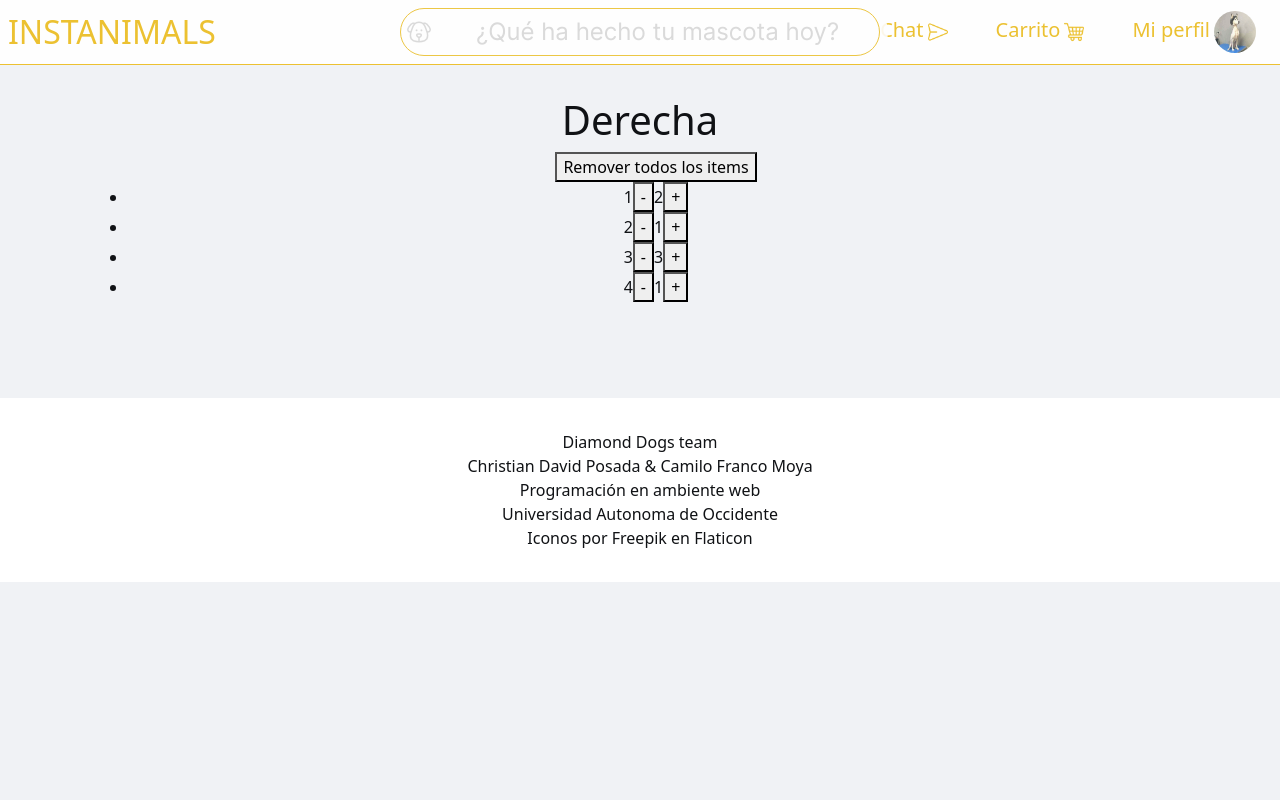
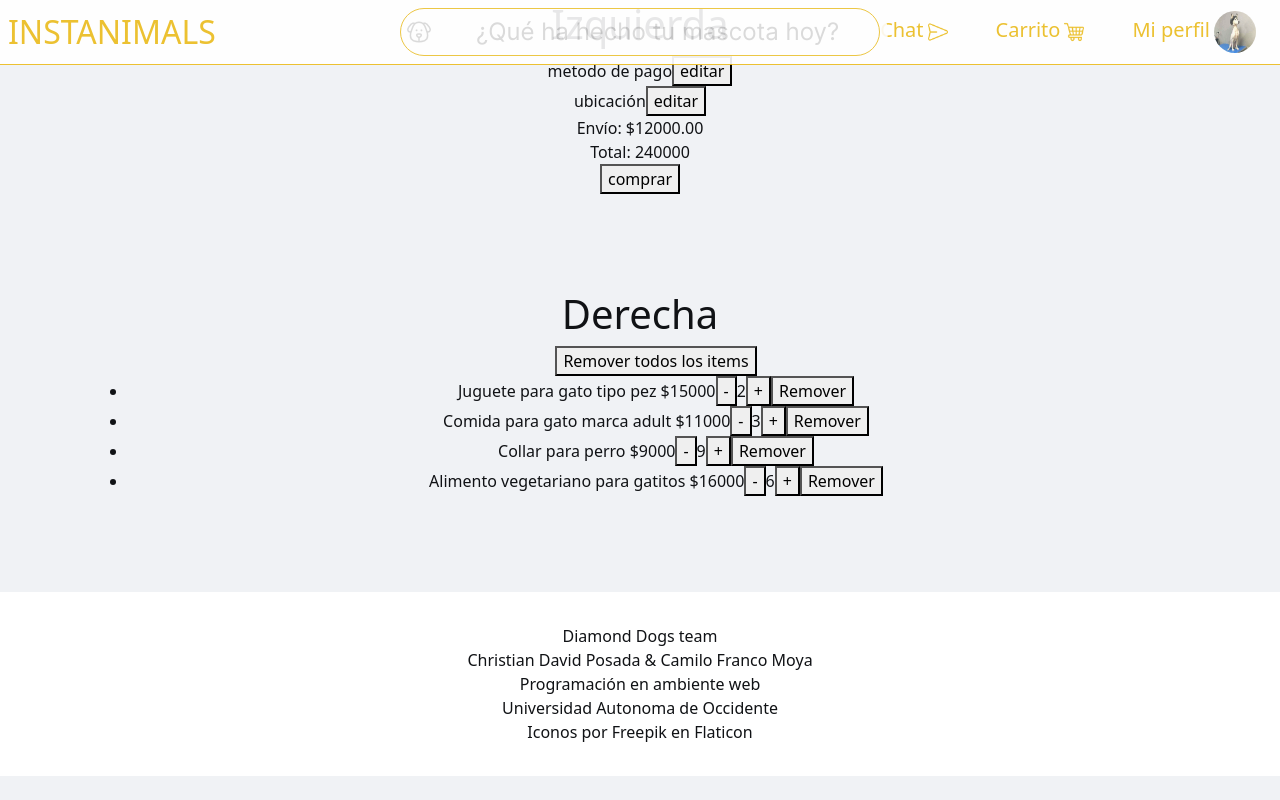
Before and after one commit to Aleksei324/instanimals-frontend, a React (Vite) app: page /cart in a window 1280 px wide. Built offline with nearby package versions, Linux system fonts and the light colour scheme.

Commit message:
Cart completado
Falta CSS

```diff
--- /dev/null
+++ b/src/components/Pago.tsx
@@ -0,0 +1,67 @@
+import "../styles/Login.css";
+import '../styles/Register.css';
+
+interface poputProps {
+  tipo: string
+}
+
+export const Pago = ({ tipo }: poputProps) => {
+  return (
+    <form className="componentLogin">
+      {
+        tipo === 'metodoPago'?
+          <>
+            <div className="titlePopup">
+              <span className="titleRegister">Ingrese su tarjeta</span><br/>
+            </div>
+
+            <div>
+              <label htmlFor="inputmail">Número de la tarjeta</label><br/>
+              <input className="yellowInputTextG inputFullLogin" type="email" id="inputmail" name="mail" />
+            </div>
+
+            <div>
+              <label htmlFor="inputpwd">Ingrese su tarjeta</label><br/>
+              <input className="yellowInputTextG inputFullLogin" type="password" id="inputpwd" />
+            </div>
+            <div className='cerca'>
+              <div>
+                <label htmlFor="inputnombre">CVV</label><br/>
+                <input className="yellowInputTextG inputHalfLogin" type="text" id="inputnombre" name="nombre" />
+              </div>
+            </div>
+
+            <div>
+              <label htmlFor="inputfecha">Vencimiento</label><br/>
+              <input className="yellowInputTextG inputHalfLogin" type="month" id="inputfecha" name="fecha" />
+            </div>
+          </>
+        :
+        tipo === 'ubicacion'?
+          <>
+            <div className="titlePopup">
+              <span className="titleRegister">Ingrese su dirección</span><br/>
+
+            </div>
+
+            <div>
+              <label htmlFor="inputmail">Dirección de envío</label><br/>
+              <input className="yellowInputTextG inputFullLogin" type="text" id="inputmail" name="direccion" />
+            </div>
+
+            <div>
+              <label htmlFor="inputpwd">Ciudad de envío</label><br/>
+              <input className="yellowInputTextG inputFullLogin" type="text" id="inputpwd" />
+            </div>
+          </>
+          :
+          null
+      }
+      <br/>
+      <div>
+        <button className='yellowButtonG buttonLogin' type="submit">Guardar</button>
+      </div>
+
+    </form>
+  )
+};
--- a/src/components/index.ts
+++ b/src/components/index.ts
@@ -2,6 +2,7 @@ export * from "./FeedHome";
 export * from "./PostHome";
 export * from "./PrivateRoutes";
 export * from "./Register";
+export * from "./Pago";
 
 // Shared
 export * from "./shared/Comment";
--- a/src/pages/Cart.tsx
+++ b/src/pages/Cart.tsx
@@ -1,55 +1,82 @@
 import { Layout } from "../components";
+import { useState } from "react";
 import { useSelector, useDispatch } from "react-redux";
-import {
-  changeQuantityCart,
-  removeFromCart,
-  removeAllFromCart,
-  addToCart,
-} from "../store/userSlice";
+import { changeQuantityCart, removeFromCart, removeAllFromCart, cartInterface } from "../store/userSlice";
+import { Footer, Pago, Popup } from "../components";
 import '../styles/cart.css';
-
-interface cartInterface {
-  id: string;
-  cant: number;
-}
+import { Key } from "react";
 
 export const Cart = () => {
+  const [getEditarPago, setEditarPago] = useState(false);
+  const [getEditarUbicacion, setEditarUbicacion] = useState(false);
   const cart = useSelector((state: any) => state.userSlice.cart);
   const dispatch = useDispatch();
 
-  const handleAdd = (id: string) => {
-    dispatch(changeQuantityCart({ id, cant: 1 }));
-  };
+  const productos = [
+  { id: "1", precio: 15000, nombre: 'Juguete para gato tipo pez' },
+  { id: "2", precio: 11000, nombre: 'Comida para gato marca adult' },
+  { id: "3", precio: 9000, nombre: 'Collar para perro' },
+  { id: "4", precio: 16000, nombre: 'Alimento vegetariano para gatitos'  }]
 
-  const handleRemove = (id: string) => {
-    const item = cart.find((item: cartInterface) => item.id === id);
-    if (item && item.cant > 1) {
-      dispatch(changeQuantityCart({ idObjeto: id, nuevaCant: -1 }));
-    } else {
-      dispatch(removeFromCart(id));
-    }
-  };
+  const generarProducto = () => {
+    const productosEnCarrito = cart.map((item: cartInterface) => {
+      const producto = productos.find((prod) => prod.id === item.id);
+      return { ...producto, cant: item.cant };
+    });
+    return productosEnCarrito;
+  }
+  const total: number = cart.reduce((acc: number, curr: { id: string; cant: number; }) => {
+    const precio = productos.find(producto => producto.id === curr.id)?.precio || 0;
+    return acc + precio * curr.cant;
+  }, 0);
 
-  const handleRemoveAll = () => {
-    dispatch(removeAllFromCart());
-  };
 
   return (
     <Layout>
-      <div className="general">
+
+      <div className="pago">
+      <Popup activation={getEditarPago} setActivation={setEditarPago}>
+        <Pago tipo='metodoPago'/>
+      </Popup>
+      <Popup activation={getEditarUbicacion} setActivation={setEditarUbicacion}>
+        <Pago tipo='ubicacion'/>
+      </Popup>
+      <h1>Izquierda</h1>
+      <div>
+        metodo de pago
+        <button onClick={() => setEditarPago(true)}>editar</button>
+      </div>
+      <div>
+        ubicación
+        <button onClick={() => setEditarUbicacion(true)}>editar</button>
+      </div>
+      <div>
+      <span>Envío: ${(total * 0.05).toFixed(2)}</span>
+
+        <br/>
+        Total: {total}
+        <br/>
+        <button onClick={() => console.log('comprar')}>comprar</button>
+      </div>
 
       <div className="cart">
         <h1>Derecha</h1>
         <ul>
-        <button onClick={handleRemoveAll}>Remover todos los items</button>
-          {cart.map((item: cartInterface) => (
-            <li key={item.id}>
-              <span>{item.id}</span>
-              <button onClick={() => handleRemove(item.id)}>-</button>
+        <button onClick={() => dispatch(removeAllFromCart())}>Remover todos los items</button>
+        <div className="componenteG">
+          {generarProducto().map((item: any, key: Key) => (
+            <li key={key}>
+              <span>{item.nombre}</span>
+              <span> ${item.precio}</span>
+              <button onClick={() => dispatch(changeQuantityCart({ id: item.id, aumenta: false }))}>-</button>
               <span>{item.cant}</span>
-              <button onClick={() => handleAdd(item.id)}>+</button>
+
+              <button onClick={() => dispatch(changeQuantityCart({ id: item.id, aumenta: true }))}>+</button>
+              <button onClick={() => dispatch(removeFromCart(item.id))}>Remover</button>
             </li>
+
           ))}
+          </div>
         </ul>
 
         </div>
--- a/src/store/userSlice.ts
+++ b/src/store/userSlice.ts
@@ -1,6 +1,6 @@
 import { createSlice } from "@reduxjs/toolkit";
 
-interface cartInterface {
+export interface cartInterface {
     cant:number,
     id:string
 }
@@ -15,10 +15,12 @@ interface userInterface {
 }
 
 const initialState: userInterface = {
-  cart: [{ id: "1", cant: 2 },
-  { id: "2", cant: 1 },
-  { id: "3", cant: 3 },
-  { id: "4", cant: 1 },],
+  cart: [
+    { id: "1", cant: 2 },
+    { id: "2", cant: 3 },
+    { id: "3", cant: 9 },
+    { id: "4", cant: 6 }
+    ],
   auth: false,
   loading: false,
   errorL: false,
@@ -31,12 +33,21 @@ export const userSlice = createSlice({
   initialState, // *estado inicial*
   reducers: { // cada *tipo* de acción con su codigo
     changeQuantityCart: (state, action) => {
-        state.cart[state.cart.findIndex(x => {x === action.payload.idObjeto })].cant += action.payload.nuevaCant
-        console.log('Funcionando')
-        // payload es objeto con la nueva cantidad (+1 o -1) y el id del objeto
+        const { id, aumenta } = action.payload;
+        const productoID = state.cart.findIndex((product) => product.id === id);
+
+        if (productoID !== -1) {
+          if (aumenta) {
+            state.cart[productoID].cant += 1;
+          } else if (state.cart[productoID].cant > 1) {
+            state.cart[productoID].cant -= 1;
+          }
+        }
+        // payload es objeto con un boolean sobre si aumenta el valor, y el id del objeto
     },
     removeFromCart: (state, action) => {
-        state.cart.splice(state.cart.findIndex(x => {x === action.payload }),1) // payload es solo el id
+        const updatedCart = state.cart.filter((product) => product.id !== action.payload);
+        state.cart = [...updatedCart];
     },
     removeAllFromCart: (state) => {
         state.cart = []
```
Also changed, not shown: src/styles/cart.css (line endings or trailing spaces).
